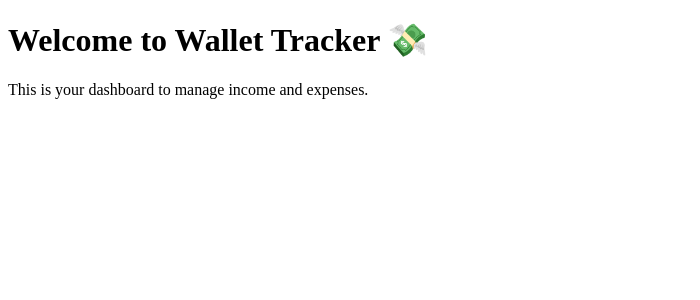
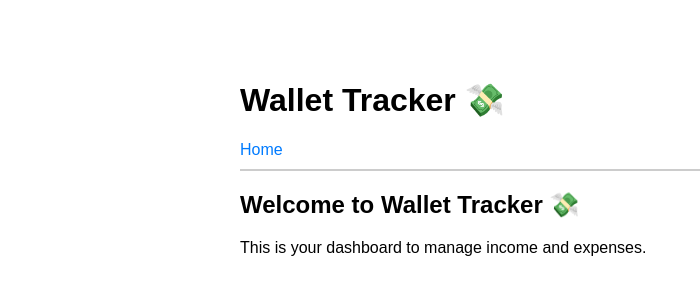
Before and after one commit to Omar6688/wallet_tracker, a Django app: page / in a window 1280 px wide. Shown: the top 300 px of the page, without its empty margins (0-700 px from the left). Run offline with Django 4.2, Linux system fonts and the light colour scheme.

Commit message:
Add base.html layout and update index to extend it

```diff
--- /dev/null
+++ b/home/templates/home/base.html
@@ -0,0 +1,44 @@
+<!DOCTYPE html>
+<html lang="en">
+<head>
+    <meta charset="UTF-8">
+    <title>{% block title %}Wallet Tracker{% endblock %}</title>
+    <style>
+        body {
+            font-family: Arial, sans-serif;
+            max-width: 800px;
+            margin: 40px auto;
+            padding: 20px;
+        }
+
+        header {
+            border-bottom: 2px solid #ccc;
+            padding-bottom: 10px;
+            margin-bottom: 20px;
+        }
+
+        nav a {
+            margin-right: 15px;
+            text-decoration: none;
+            color: #007BFF;
+        }
+
+        nav a:hover {
+            text-decoration: underline;
+        }
+    </style>
+</head>
+<body>
+    <header>
+        <h1>Wallet Tracker 💸</h1>
+        <nav>
+            <a href="/">Home</a>
+            <!-- You can add links like Income, Expenses, Login later -->
+        </nav>
+    </header>
+
+    {% block content %}
+    <!-- Child templates will inject their content here -->
+    {% endblock %}
+</body>
+</html>
--- a/home/templates/home/index.html
+++ b/home/templates/home/index.html
@@ -1,11 +1,8 @@
-<!DOCTYPE html>
-<html lang="en">
-<head>
-    <meta charset="UTF-8">
-    <title>Wallet Tracker</title>
-</head>
-<body>
-    <h1>Welcome to Wallet Tracker 💸</h1>
+{% extends 'home/base.html' %}
+
+{% block title %}Dashboard - Wallet Tracker{% endblock %}
+
+{% block content %}
+    <h2>Welcome to Wallet Tracker 💸</h2>
     <p>This is your dashboard to manage income and expenses.</p>
-</body>
-</html>
+{% endblock %}
```
